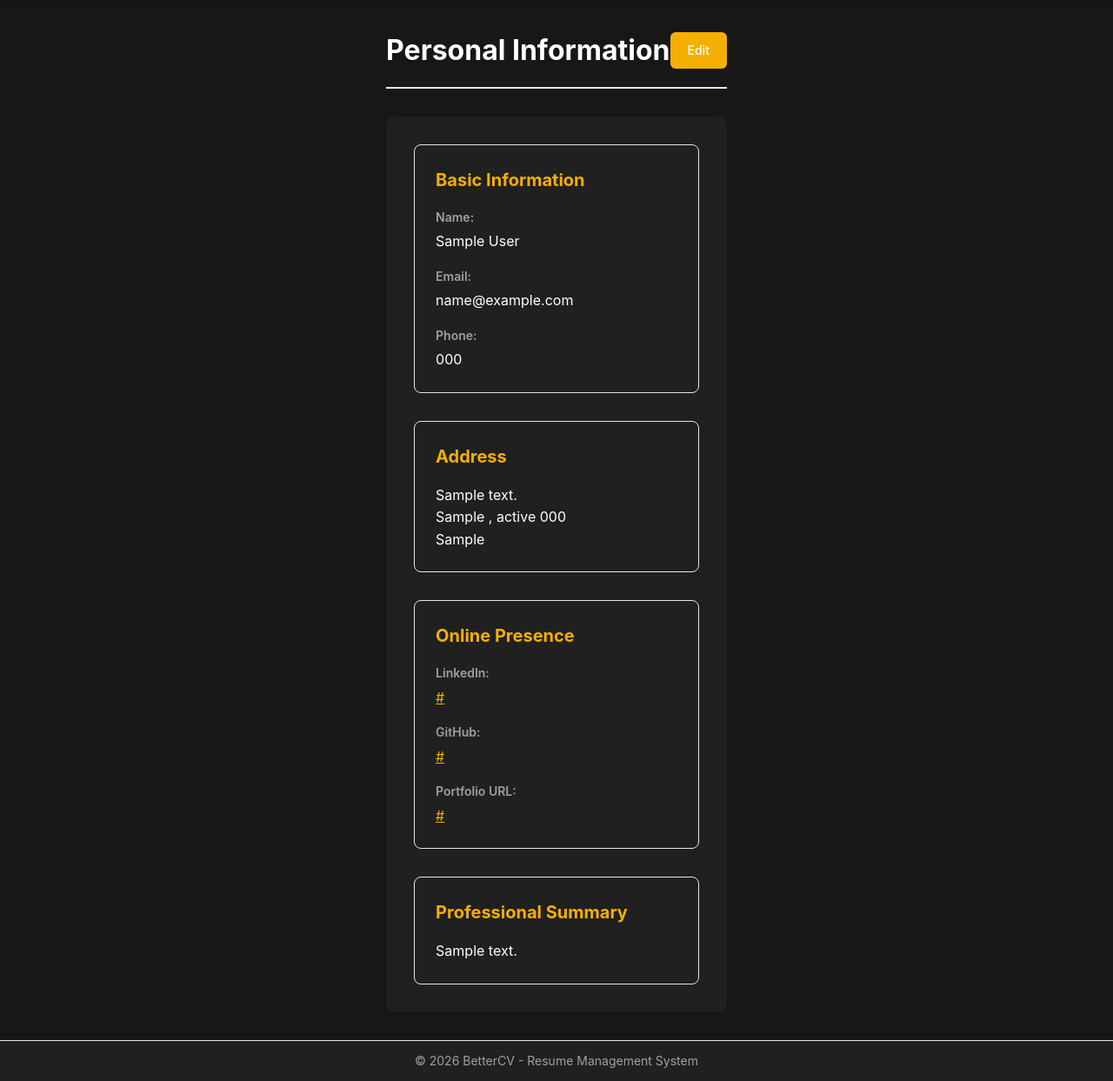
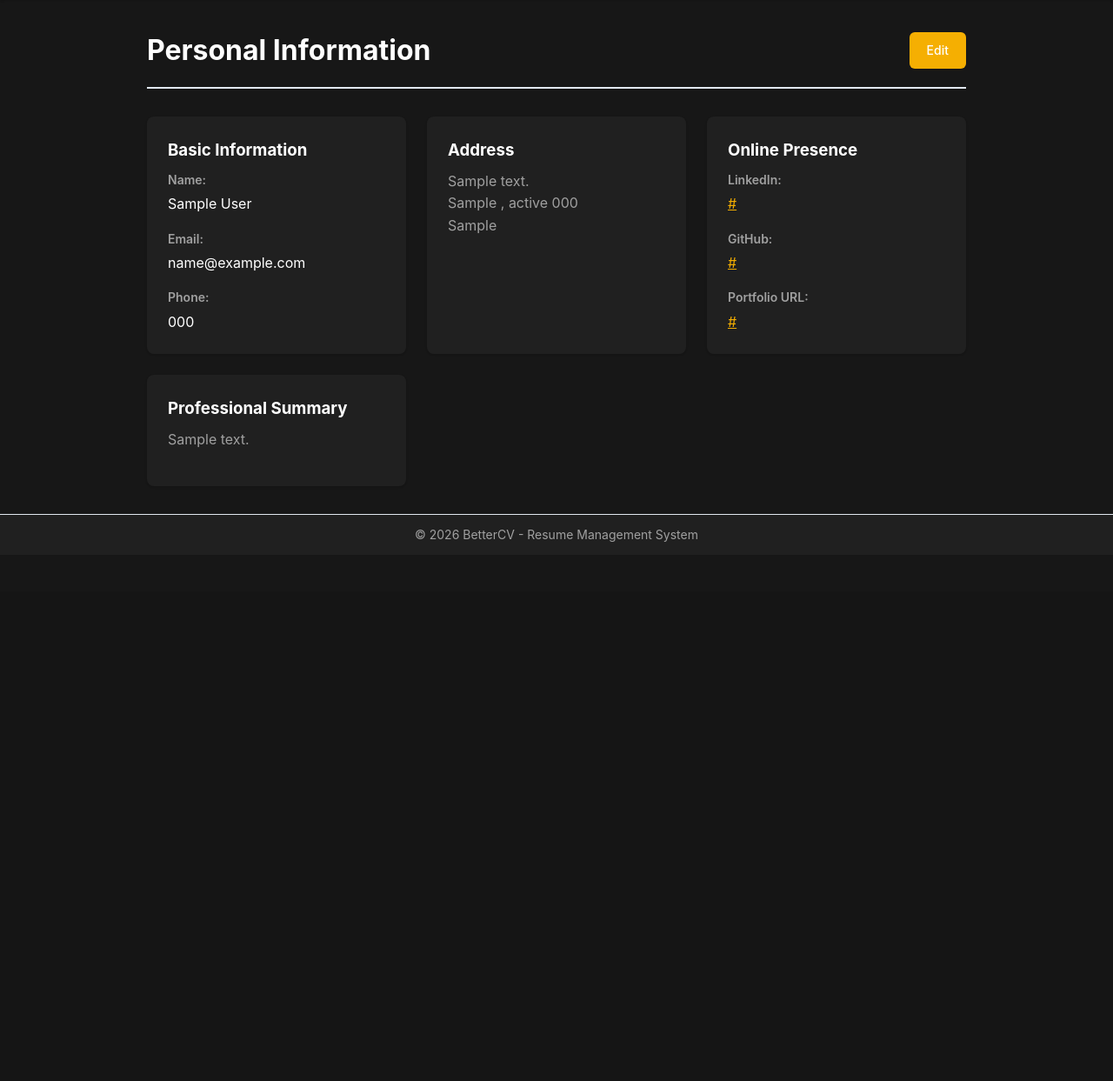
Before and after one commit to gvanlee/BetterCV, a Flask app: page /personal-info in a window 1280 px wide. Shown: the part 120-1363 px from the top of the page at 87% size. After the commit the page ends 743 px from the top, so only its background shows below. Run offline with Flask 3, Linux system fonts and the light colour scheme; a user stored in the database is signed in; data comes from the database, SQL or seed files in the repository; tables that the repository leaves empty hold one stand-in row (values such as "Sample post"); some libraries are stand-ins or nearby versions.

Commit message:
* Style correction

```diff
--- a/static/style.css
+++ b/static/style.css
@@ -415,7 +415,7 @@ body {
 .info-card {
     background: var(--card-background);
     border-radius: 8px;
-    padding: 2rem;
+    padding: 1rem;
     box-shadow: var(--shadow);
 }
 
--- a/templates/personal_info.html
+++ b/templates/personal_info.html
@@ -9,8 +9,8 @@
 </div>
 
 {% if info %}
-<div class="info-card">
-    <div class="info-section">
+<div class="card-grid">
+    <div class="card">
         <h3>{{ t.personal_info.basic_info }}</h3>
         <div class="info-grid">
             <div class="info-item">
@@ -29,7 +29,7 @@
     </div>
 
     {% if info['address'] or info['city'] or info['state'] %}
-    <div class="info-section">
+    <div class="card">
         <h3>{{ t.personal_info.address_section }}</h3>
         <p>
             {% if info['address'] %}{{ info['address'] }}<br>{% endif %}
@@ -42,7 +42,7 @@
     {% endif %}
 
     {% if info['linkedin_url'] or info['github_url'] or info['portfolio_url'] %}
-    <div class="info-section">
+    <div class="card">
         <h3>{{ t.personal_info.online_presence }}</h3>
         <div class="info-grid">
             {% if info['linkedin_url'] %}
@@ -68,7 +68,7 @@
     {% endif %}
 
     {% if info['professional_summary'] %}
-    <div class="info-section">
+    <div class="card">
         <h3>{{ t.personal_info.professional_summary }}</h3>
         <p>{{ info['professional_summary'] }}</p>
     </div>
```
